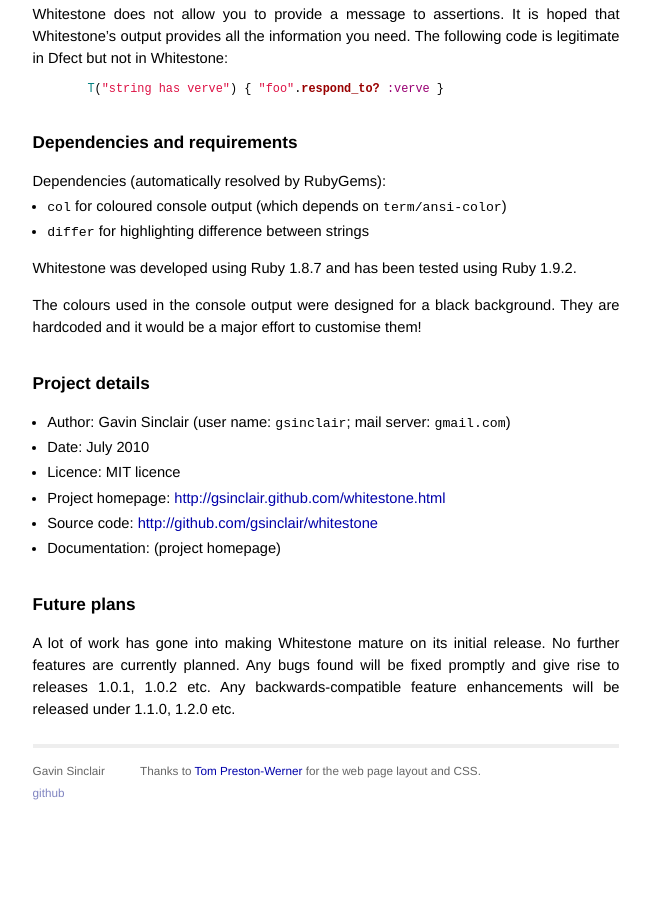
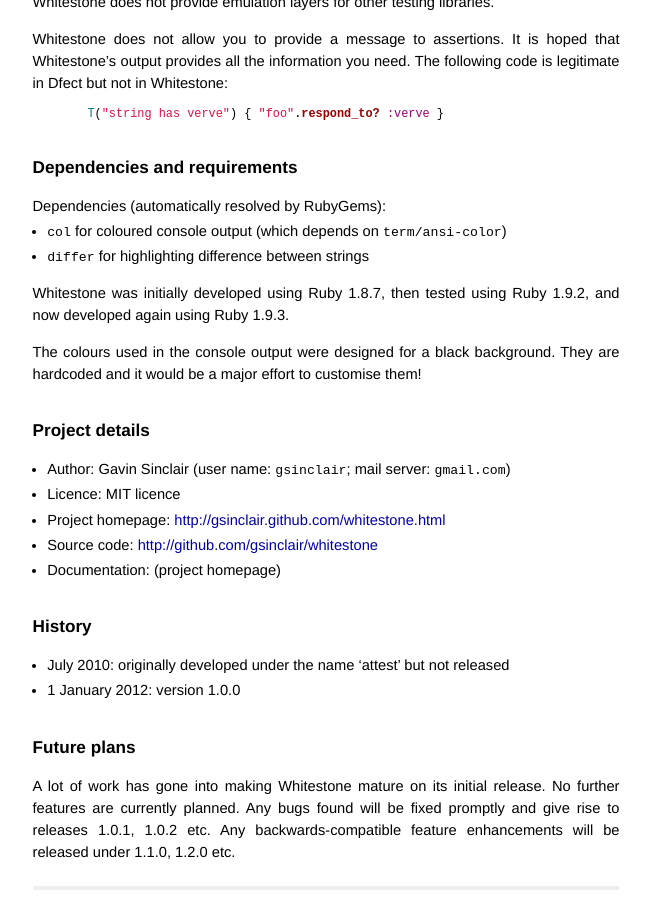
Before and after one commit to gsinclair/gsinclair.github.com, a Jekyll site: the page built from whitestone.markdown, in a window 1280 px wide and 900 px high, scrolled down 13101 px. Shown: the whole window, without its empty margins (314-965 px from the left). Built offline with Jekyll 4.4.1, drawn with Linux system fonts in a browser that asks for light colours; before the commit the page ends 13905 px from its top, so only the background shows below that; some of the changed text lies outside the part shown.

Commit message:
Changes to whitestone.markdown and debuglog.markdown.

```diff
--- a/debuglog.markdown
+++ b/debuglog.markdown
@@ -220,10 +220,10 @@ Final note: if you specify a file that is not writable, an error
 ### Motivation
 
 Debugging to a log file is very useful, even if your program doesn't do
-"logging" as such.  In 2004 I released `dev-utils/debug` which did this and
+"logging" as such.  Ages ago I released `dev-utils/debug` which did this and
 intended to do more.  That's outdated now, only working on 1.8, so a revisit was
-worthwhile with a better name.  (If anyone wants the name `dev-utils`, they're
-welcome to it.)
+worthwhile with a better name.  (If anyone wants the old name for something
+else, they're welcome to it.)
 
 ### Dependencies and requirements
 
--- a/whitestone.markdown
+++ b/whitestone.markdown
@@ -3,9 +3,9 @@ layout: default
 title: Whitestone
 ---
 
-# Whitestone -- succinct and simple unit testing
+# Whitestone: succinct and simple unit testing
 
-> **whitestone** (v.) to bear witness to; certify; declare to be correct, true, or
+> **attest** (v.) to bear witness to; certify; declare to be correct, true, or
 > genuine; declare the truth of, in words or writing, esp. affirm in an official
 > capacity: _to whitestone the truth of a statement_.
 
@@ -772,7 +772,8 @@ Dependencies (automatically resolved by RubyGems):
 * `col` for coloured console output (which depends on `term/ansi-color`)
 * `differ` for highlighting difference between strings
 
-Whitestone was developed using Ruby 1.8.7 and has been tested using Ruby 1.9.2.
+Whitestone was initially developed using Ruby 1.8.7, then tested using Ruby
+1.9.2, and now developed again using Ruby 1.9.3.
 
 The colours used in the console output were designed for a black background.
 They are hardcoded and it would be a major effort to customise them!
@@ -780,7 +781,6 @@ They are hardcoded and it would be a major effort to customise them!
 ### Project details
 
 * Author: Gavin Sinclair (user name: `gsinclair`; mail server: `gmail.com`)
-* Date: July 2010
 * Licence: MIT licence
 * Project homepage: [http://gsinclair.github.com/whitestone.html][home]
 * Source code: [http://github.com/gsinclair/whitestone][code]
@@ -789,6 +789,11 @@ They are hardcoded and it would be a major effort to customise them!
 [home]: http://gsinclair.github.com/whitestone.html
 [code]: http://github.com/gsinclair/whitestone
 
+### History
+
+* July 2010: originally developed under the name 'attest' but not released
+* 1 January 2012: version 1.0.0
+
 ### Future plans
 
 A lot of work has gone into making Whitestone mature on its initial release.  No
```
Also changed, not shown: 1 other file.
